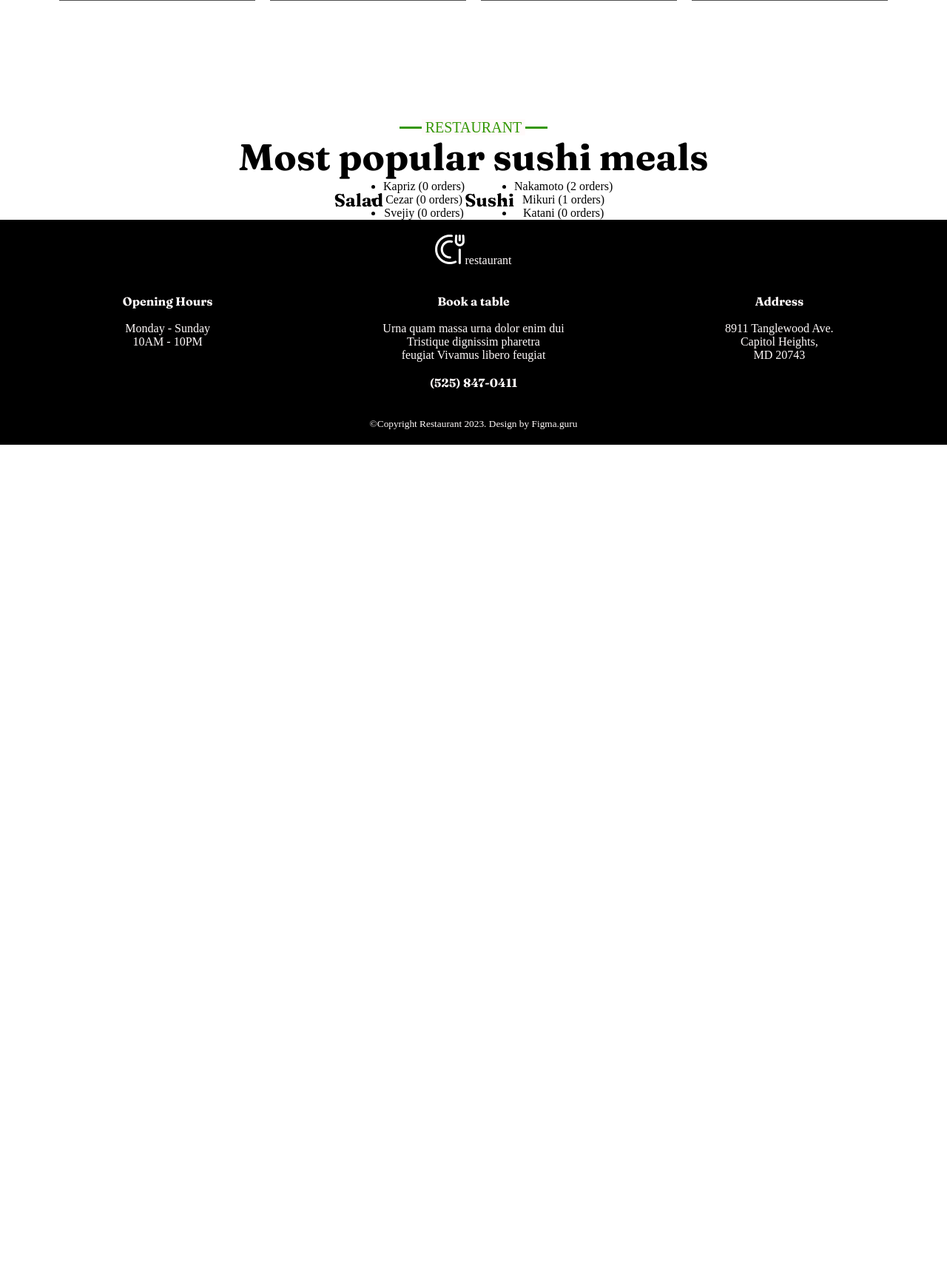
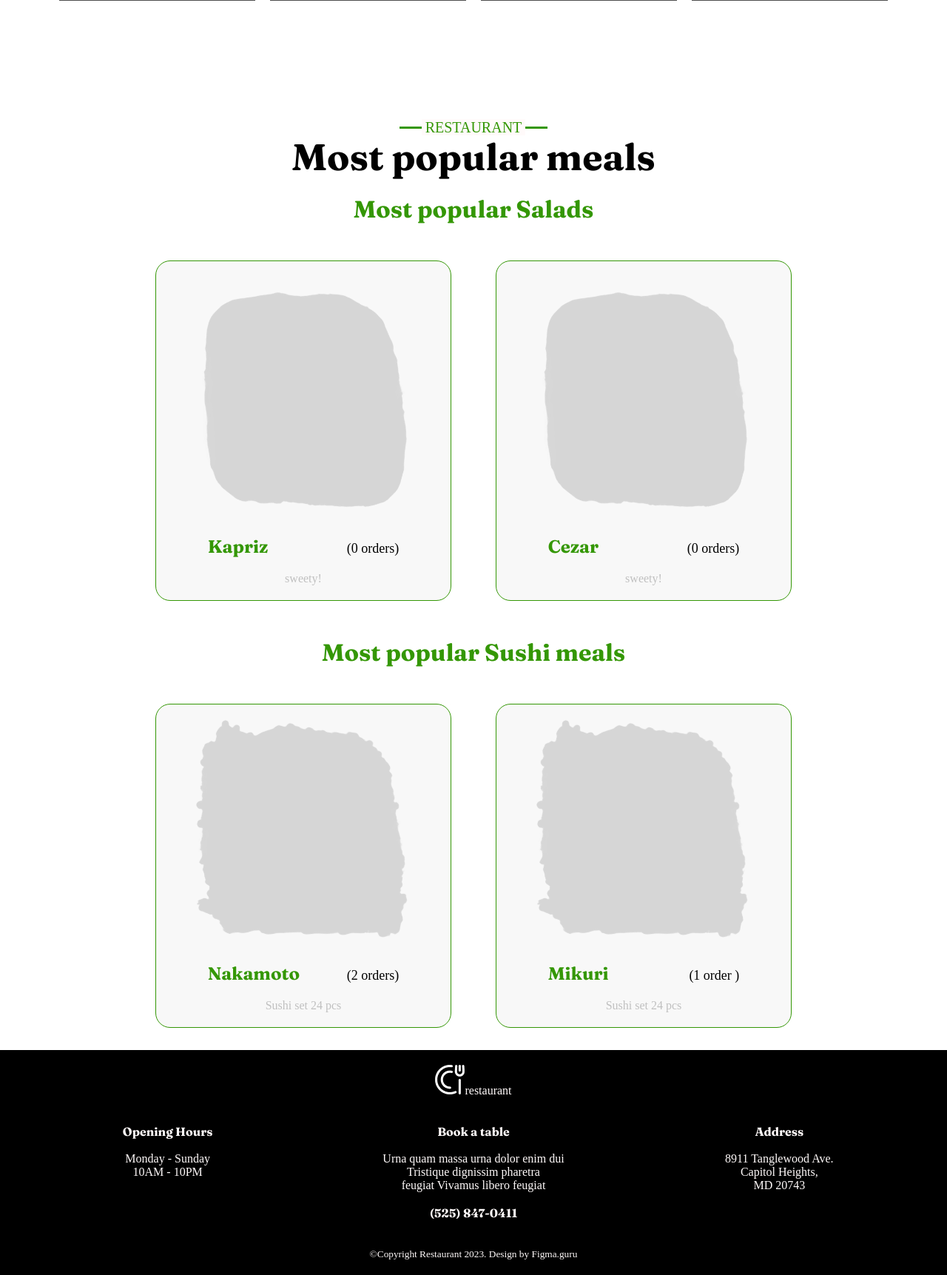
Before and after one commit to Shokhanasser1/restaurant, a Django app: page / in a window 1280 px wide. Shown: the part 1400-3123 px from the top of the page at 74% size. Before the commit the page ends 2001 px from the top, so only its background shows below. Run offline with Django 4.2, Linux system fonts and the light colour scheme; data comes from the database, SQL or seed files in the repository; both versions use the stored data as it was after the commit; style sheets or scripts are compiled from the project's sources; grey boxes are pictures that could not be loaded.

Commit message:
category, template view updating

```diff
--- a/menu/templates/top_dishes.html
+++ b/menu/templates/top_dishes.html
@@ -1,12 +1,19 @@
-{% if category_dishes %}
 {% for category, dishes in category_dishes.items %}
-    <h2>{{ category.name }}</h2>
-    <ul>
-        {% for dish in dishes %}
-            <li>{{ dish.name }} ({{ dish.order_count }} orders)</li>
-        {% endfor %}
-    </ul>
+        <h1>Most popular {{ category.name }}{% if category.name == 'Sushi' %} meals{% else %}s{% endif %}</h1>
+        <div class="dishes">
+            {% for dish in dishes %}
+                <div class="dish-card">
+                    <img src="{{ dish.image.url }}" alt="{{ dish.name }}">
+                    <div class="dish-content">
+                        <h2>{{ dish.name }}</h2>
+                        <p>
+                            ({{ dish.order_count }}
+                            {% if dish.order_count == 1 %}order
+                            {% else %}orders{% endif %})
+                        </p>
+                    </div>
+                    <p class="silver">{{ dish.description }}</p>
+                </div>
+            {% endfor %}
+        </div>
 {% endfor %}
-{% else %}
-<p>No dishes available.</p>
-{% endif %}
--- a/menu/views.py
+++ b/menu/views.py
@@ -96,7 +96,7 @@ def dish_delete(request, dish_id):
             messages.success(request, 'Блюдо успешно удалено.')
             return redirect('menu')
         else:
-            return redirect('menu')  # Если пользователь отменил удаление, возвращаемся на страницу меню
+            return redirect('menu')
 
     return render(request, 'confirm_delete.html', {'dish': dish})
 
@@ -104,8 +104,8 @@ def dish_delete(request, dish_id):
 def get_top_dishes_for_all_categories():
     categories = Category.objects.all()
     category_dishes = {}
-    for category in categories:
-        top_dishes = Dish.objects.filter(category=category).annotate(order_count=Count('order')).order_by('-order_count')[:3]
+    for category in categories[:2]:
+        top_dishes = Dish.objects.filter(category=category).annotate(order_count=Count('order')).order_by('-order_count')[:2]
         category_dishes[category] = top_dishes
     return category_dishes
 
--- a/static/styles/home.css
+++ b/static/styles/home.css
@@ -194,25 +194,43 @@
   height: 420px;
   padding: 250px 0 0 0;
 }
-.home-container .popular-sushi-meals {
+.home-container .popular-meals h1 {
+  color: #349705;
+  margin: 20px;
+}
+.home-container .popular-meals .dishes {
   display: flex;
   justify-content: center;
   align-items: center;
 }
-.home-container .popular-sushi-meals .dish-card {
-  width: 300px;
+.home-container .popular-meals .dishes .dish-card {
+  width: 400px;
   display: flex;
   flex-direction: column;
   justify-content: center;
   align-items: center;
-  margin: 50px;
+  margin: 30px;
+  border: 1px solid #349705;
+  border-radius: 20px;
+  background-color: rgb(248, 248, 248);
 }
-.home-container .popular-sushi-meals .dish-card img {
+.home-container .popular-meals .dishes .dish-card img {
   width: 100%;
 }
-.home-container .popular-sushi-meals .dish-card h1 {
-  margin: 20px;
+.home-container .popular-meals .dishes .dish-card .dish-content {
+  width: 65%;
+  display: flex;
+  align-items: baseline;
+  justify-content: space-between;
 }
-.home-container .popular-sushi-meals .dish-card .silver {
+.home-container .popular-meals .dishes .dish-card .dish-content h2 {
+  float: left;
+  color: #349705;
+}
+.home-container .popular-meals .dishes .dish-card .dish-content p {
+  font-size: 18px;
+}
+.home-container .popular-meals .dishes .dish-card .silver {
   color: silver;
+  margin: 20px 0;
 }/*# sourceMappingURL=home.css.map */
--- a/static/styles/home.scss
+++ b/static/styles/home.scss
@@ -206,29 +206,52 @@
     }
   }
 
-  .popular-sushi-meals {
+  .popular-meals {
+    h1 {
+      color: #349705;
+      margin: 20px;
+    }
+
+    .dishes {
       display: flex;
       justify-content: center;
       align-items: center;
 
       .dish-card {
-      width: 300px;
+        width: 400px;
         display: flex;
         flex-direction: column;
         justify-content: center;
         align-items: center;
-      margin: 50px;
+        margin: 30px;
+        border: 1px solid #349705;
+        border-radius: 20px;
+        background-color: rgb(248, 248, 248);
 
         img {
           width: 100%;
         }
+        .dish-content {
+          width: 65%;
+          display: flex;
+          align-items: baseline;
+          justify-content: space-between;
 
-      h1 {
-        margin: 20px;
+
+
+          h2 {
+            float: left;
+            color: #349705;
+          }
+          p {
+            font-size: 18px;
+          }
         }
         .silver {
           color: silver;
+          margin: 20px 0;
         }
       }
     }
   }
+}
--- a/templates/home.html
+++ b/templates/home.html
@@ -67,9 +67,9 @@ Home page
             <hr>
             <span>RESTAURANT</span>
         </div>
-        <h1>Most popular sushi meals</h1>
+        <h1>Most popular meals</h1>
     </div>
-    <div class="popular-sushi-meals">
+    <div class="popular-meals">
 {% include 'top_dishes.html' with category_dishes=top_dishes %}
     </div>
 
```
Also changed, not shown: README.md, db.sqlite3, media/dishes/dish-1_aXhUKKQ.png (added), media/dishes/dish-1_fJxU7Gj.png (added), media/dishes/dish-1_vgBFXIP.png (added), 1 other file. Lines whose indentation alone changed are shown as unchanged.
